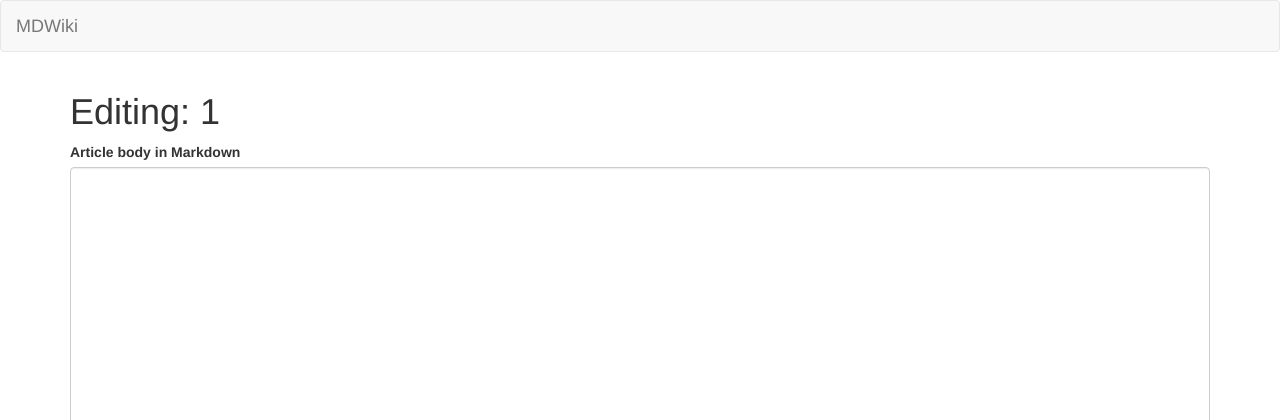
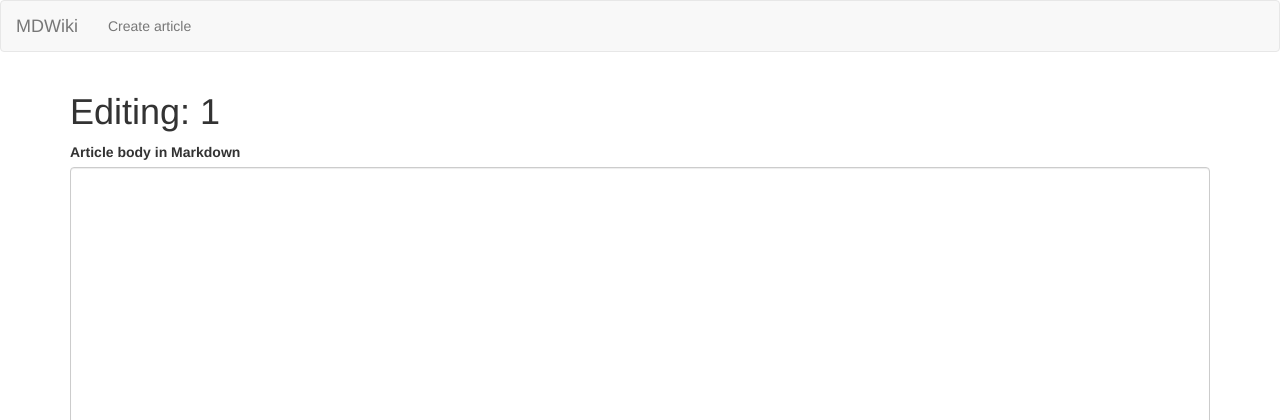
Before and after one commit to art-solopov/mdwiki, a Django app: page /wiki/1/edit in a window 1280 px wide. Shown: the top 420 px of the page. Run offline with Django 3.2, Linux system fonts and the light colour scheme; data that the repository does not hold is empty; parts of the project's set-up code (start-up, migrations or seed data) failed here and were passed over; some libraries are stand-ins or nearby versions.

Commit message:
New article view

```diff
--- a/mdwiki/templates/base.html
+++ b/mdwiki/templates/base.html
@@ -23,6 +23,14 @@
                         MDWiki
                     </a>
                 </div>
+
+                <div class="collapse navbar-collapse">
+                  <ul class="navbar-nav nav">
+                    <li>
+                      <a href="{% url 'new-article' %}">Create article</a>
+                    </li>
+                  </ul>
+                </div>
             </div>
         </nav>
         <header>
--- a/wiki/forms.py
+++ b/wiki/forms.py
@@ -10,6 +10,20 @@ class ArticleForm(forms.ModelForm):
     class Meta:
         model = Article
         fields = ['body']
+        body_widget = forms.Textarea(
+            attrs={'class': 'form-control', 'rows': 30}
+        )
         widgets = {
-            'body': forms.Textarea(attrs={'class': 'form-control', 'rows': 40})
+            'body': body_widget
         }
+
+class NewArticleForm(forms.ModelForm):
+
+    """New article form"""
+
+    class Meta(ArticleForm.Meta):
+        fields = ['name', 'body']
+        widgets = {
+            'body': ArticleForm.Meta.body_widget,
+            'name': forms.TextInput(attrs={'class': 'form-control'})
+        }
--- a/wiki/urls.py
+++ b/wiki/urls.py
@@ -12,5 +12,6 @@ urlpatterns = [
     url(
         r'^wiki/(?P<name>{0})/edit$'.format(ARTICLE_NAME_REGEXP),
         views.ArticleEditView.as_view(), name='article-edit'
-    )
+    ),
+    url(r'^new_article', views.NewArticleView.as_view(), name='new-article')
 ]
--- a/wiki/views.py
+++ b/wiki/views.py
@@ -1,12 +1,12 @@
 import markdown
 import bleach
 from django.views.generic import View, TemplateView
-from django.views.generic.edit import FormView, ModelFormMixin
+from django.views.generic.edit import FormView, ModelFormMixin, CreateView
 from django.shortcuts import render
 from django.core.urlresolvers import reverse_lazy
 
 from .models import Article
-from .forms import ArticleForm
+from .forms import ArticleForm, NewArticleForm
 
 
 class HomePageView(TemplateView):
@@ -79,3 +79,9 @@ class ArticleEditView(FormView, ModelFormMixin):
         context['name'] = self.kwargs['name']
         context['is_new'] = self.object is None
         return context
+
+class NewArticleView(CreateView):
+
+    model = Article
+    form_class = NewArticleForm
+    template_name = 'wiki/new_article.html'
```
Also changed, not shown: wiki/templates/wiki/new_article.html (added, +16 -0 lines).
